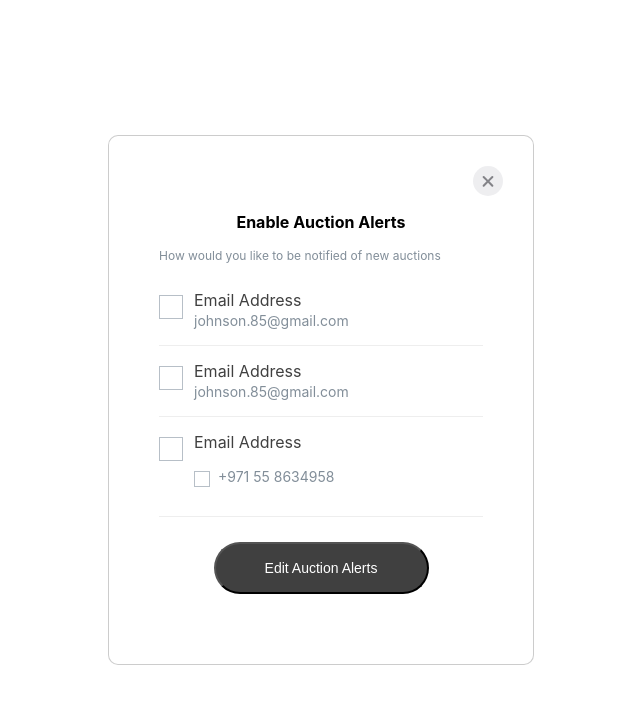
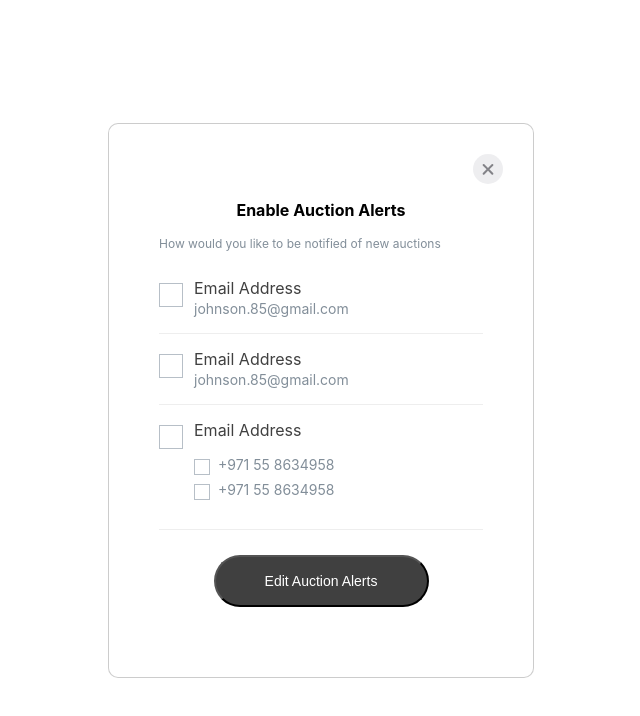
Before and after one commit to Abdoulrhman/EA-UI, a Next.js app: page /AuctionAlerts in a window 1280 px wide. Shown: the top 716 px of the page, without its empty margins (319-959 px from the left). Built offline with nearby package versions, Linux system fonts and the light colour scheme.

Commit message:
add margin

```diff
--- a/components/AuctionaAlerts/AuctionaAlerts.tsx
+++ b/components/AuctionaAlerts/AuctionaAlerts.tsx
@@ -9,7 +9,10 @@ const AuctionAlerts: NextComponentType = () => {
       <div className={styles.auctionAlerts}>
         <div className={styles.modal_content}>
           <div className={styles.modal_header}>
-            <img className={styles.modal_header_img} src="assets/icons/close.svg" />
+            <img
+              className={styles.modal_header_img}
+              src="assets/icons/close.svg"
+            />
           </div>
           <div className={styles.modal_body}>
             <h3>Enable Auction Alerts</h3>
@@ -51,6 +54,13 @@ const AuctionAlerts: NextComponentType = () => {
                     </label>
                     <span>+971 55 8634958</span>
                   </li>
+                  <li>
+                    <label className={styles.container}>
+                      <input type="checkbox" />
+                      <span className={styles.checkmark}></span>
+                    </label>
+                    <span>+971 55 8634958</span>
+                  </li>
                 </ul>
               </div>
             </div>
--- a/components/AuctionaAlerts/styles.module.scss
+++ b/components/AuctionaAlerts/styles.module.scss
@@ -167,6 +167,7 @@
       }
       li {
         display: flex;
+        margin: 8px 0;
       }
       span {
         color: #828e99;
```
